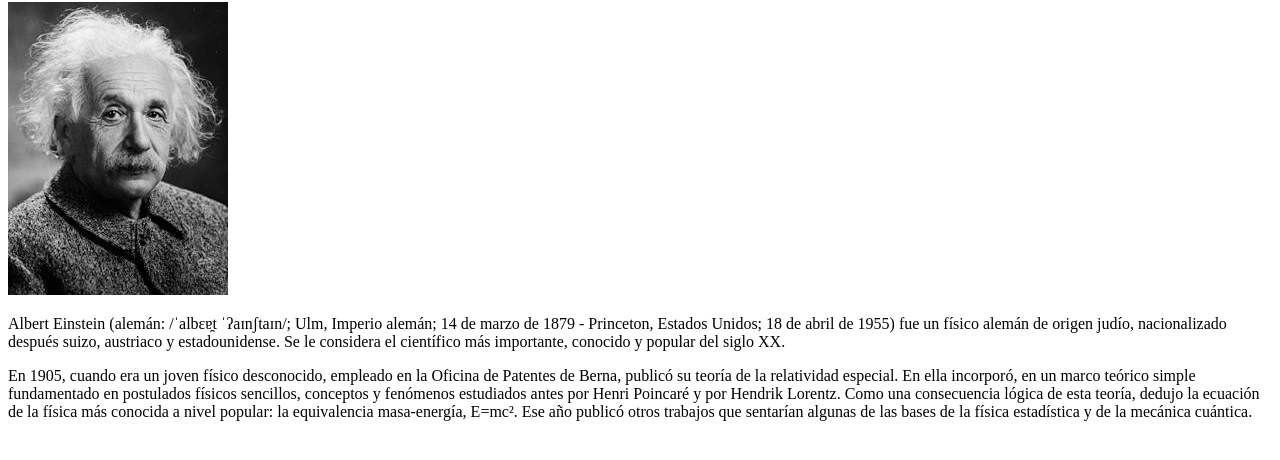
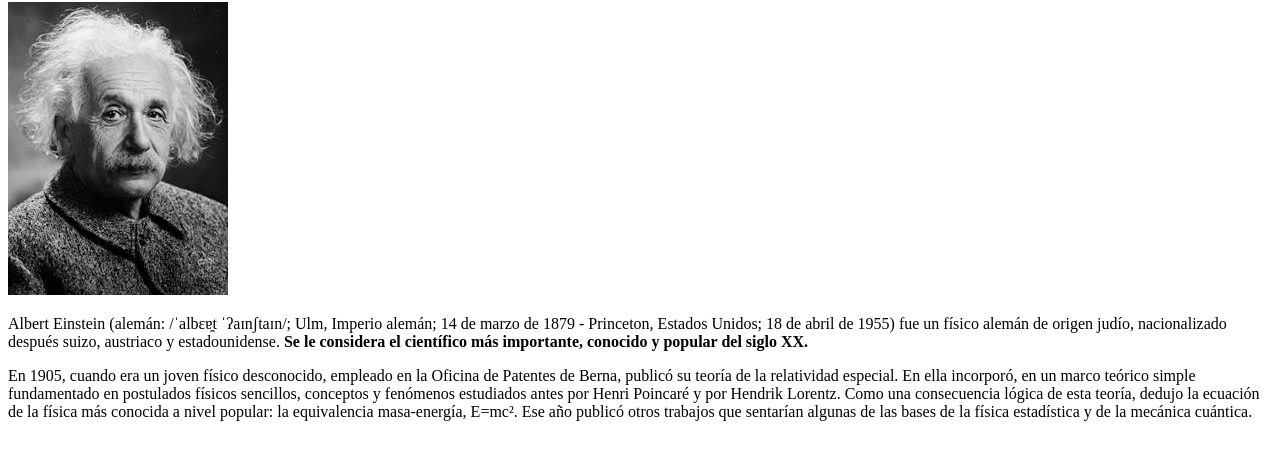
Before and after one commit to AngelOU20/Demo, a plain HTML site: page index.html in a window 1280 px wide. Shown: the part 78-538 px from the top of the page. Drawn offline with Linux system fonts and the light colour scheme.

Commit message:
Moficicando fichero

```diff
--- a/index.html
+++ b/index.html
@@ -11,7 +11,7 @@
     <img src="img/Albert.jpg" alt="">
     <p>Albert Einstein (alemán: /ˈalbɛɐ̯t ˈʔaɪnʃtaɪn/; Ulm, Imperio alemán; 14 de marzo de 1879 - Princeton, Estados Unidos;
         18 de abril de 1955) fue un físico alemán de origen judío, nacionalizado después suizo, austriaco y estadounidense.
-        Se le considera el científico más importante, conocido y popular del siglo XX.</p>
+        <strong> Se le considera el científico más importante, conocido y popular del siglo XX.</strong></p>
     <p>En 1905, cuando era un joven físico desconocido, empleado en la Oficina de Patentes de Berna, publicó su teoría de la relatividad especial.
          En ella incorporó, en un marco teórico simple fundamentado en postulados físicos sencillos, conceptos y fenómenos estudiados antes por
          Henri Poincaré y por Hendrik Lorentz. Como una consecuencia lógica de esta teoría, dedujo la ecuación de la física más conocida a
```
